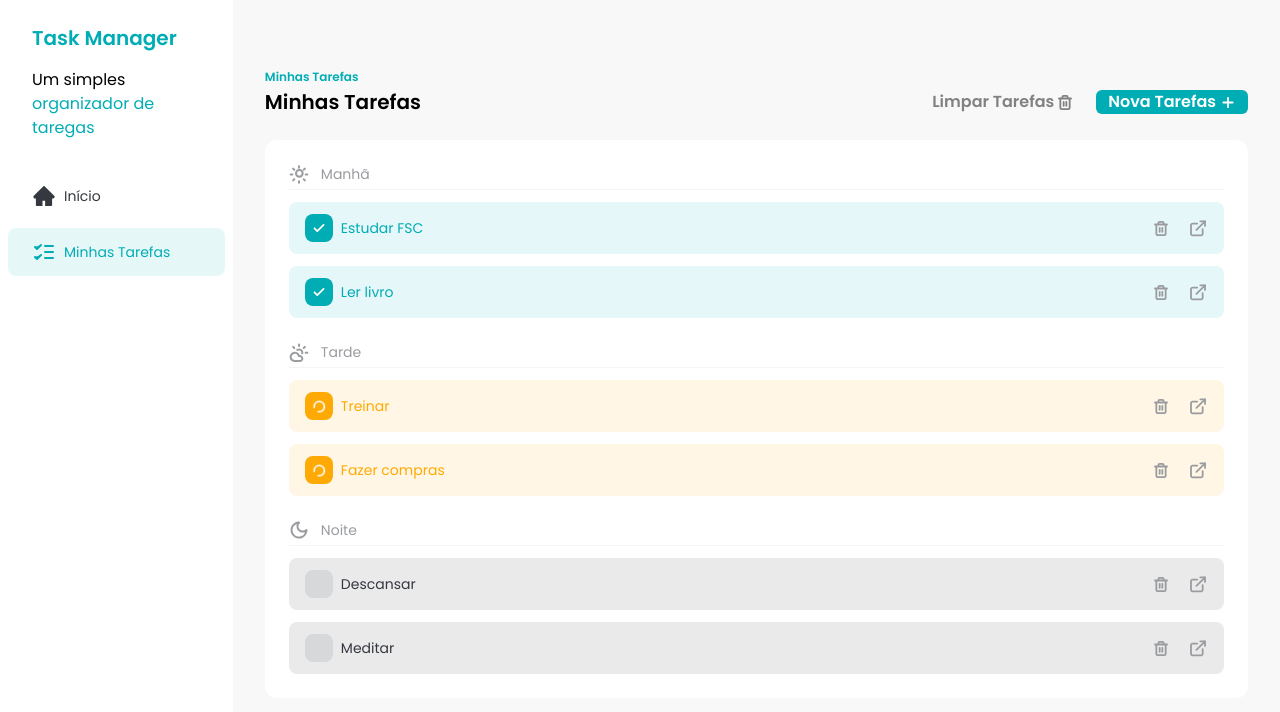
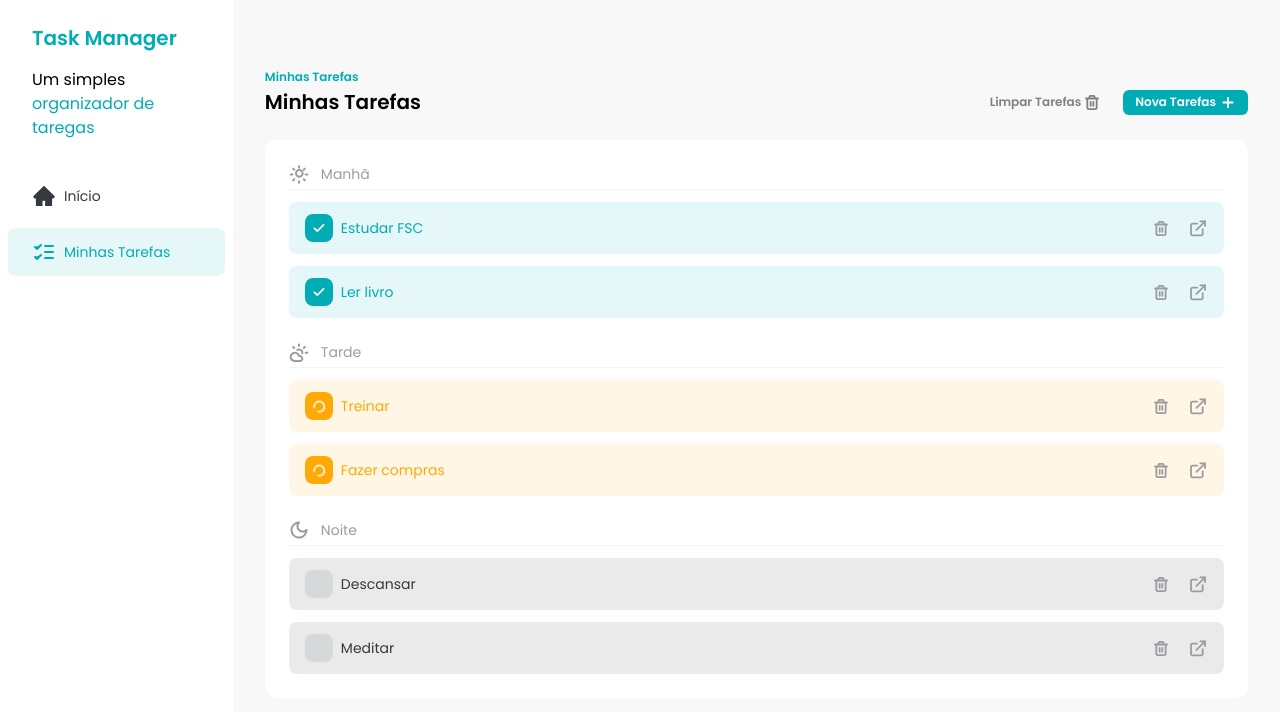
Before and after one commit to lucasduartexyz/task-manager, a React (Vite) app: page / in a window 1280 px wide. Shown: the top 712 px of the page. Built offline with nearby package versions, Linux system fonts and the light colour scheme.

Commit message:
feat: add size and secondary variant to Button

```diff
--- a/src/components/Button.jsx
+++ b/src/components/Button.jsx
@@ -1,4 +1,10 @@
-const Button = ({ children, variant = "primary", ...rest }) => {
+const Button = ({
+  children,
+  variant = "primary",
+  size = "small",
+  className,
+  ...rest
+}) => {
   const getVariantClasses = () => {
     if (variant === "primary") {
       return "bg-[#00ADB5] text-white"
@@ -6,11 +12,23 @@
     if (variant === "ghost") {
       return "bg-transparent text-[#818181]"
     }
+    if (variant === "secondary") {
+      return "bg-[#EEEEEE] text-[#35383e]"
+    }
+  }
+
+  const getSizeClasses = () => {
+    if (size == "small") {
+      return "py-1 text-xs "
+    }
+    if (size == "large") {
+      return "py-2 text-sm"
+    }
   }
   return (
     <button
       {...rest}
-      className={`flex items-center gap-1 rounded-md px-3 font-semibold transition hover:opacity-75 ${getVariantClasses()}`}
+      className={`flex items-center justify-center gap-1 rounded-md px-3 font-semibold transition hover:opacity-75 ${getVariantClasses()} ${getSizeClasses()} ${className}`}
     >
       {children}
     </button>
```
